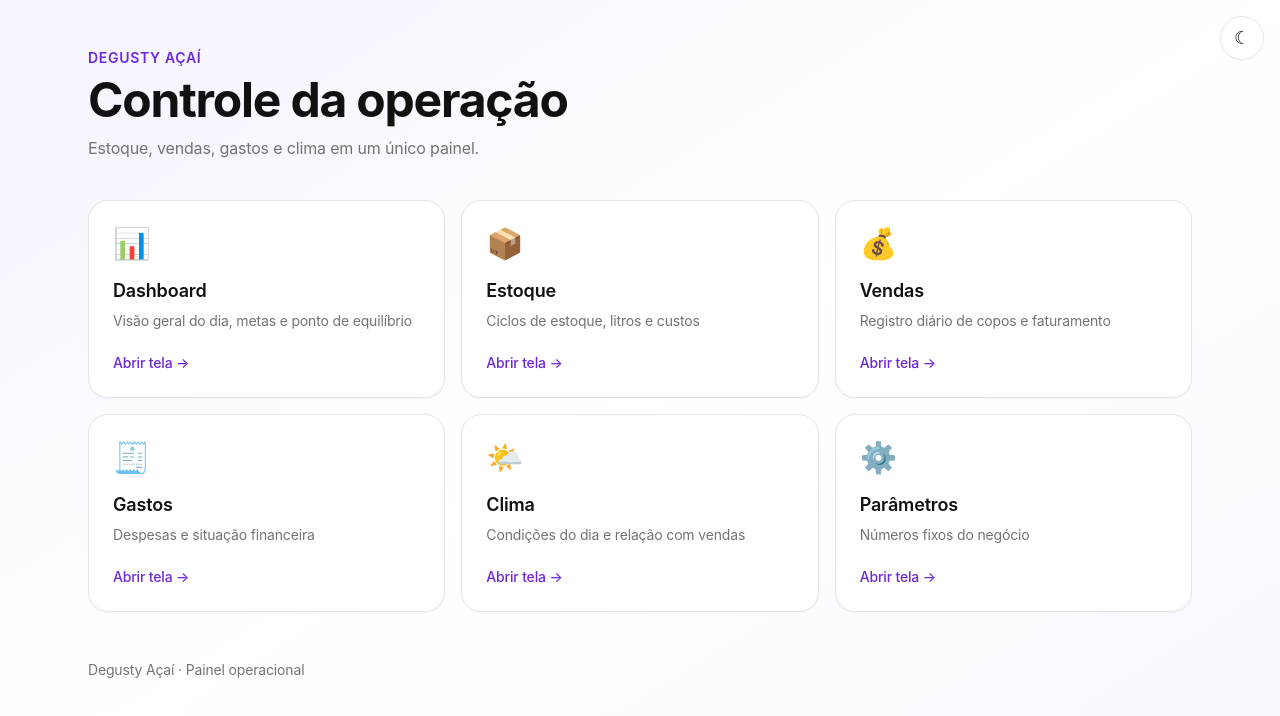
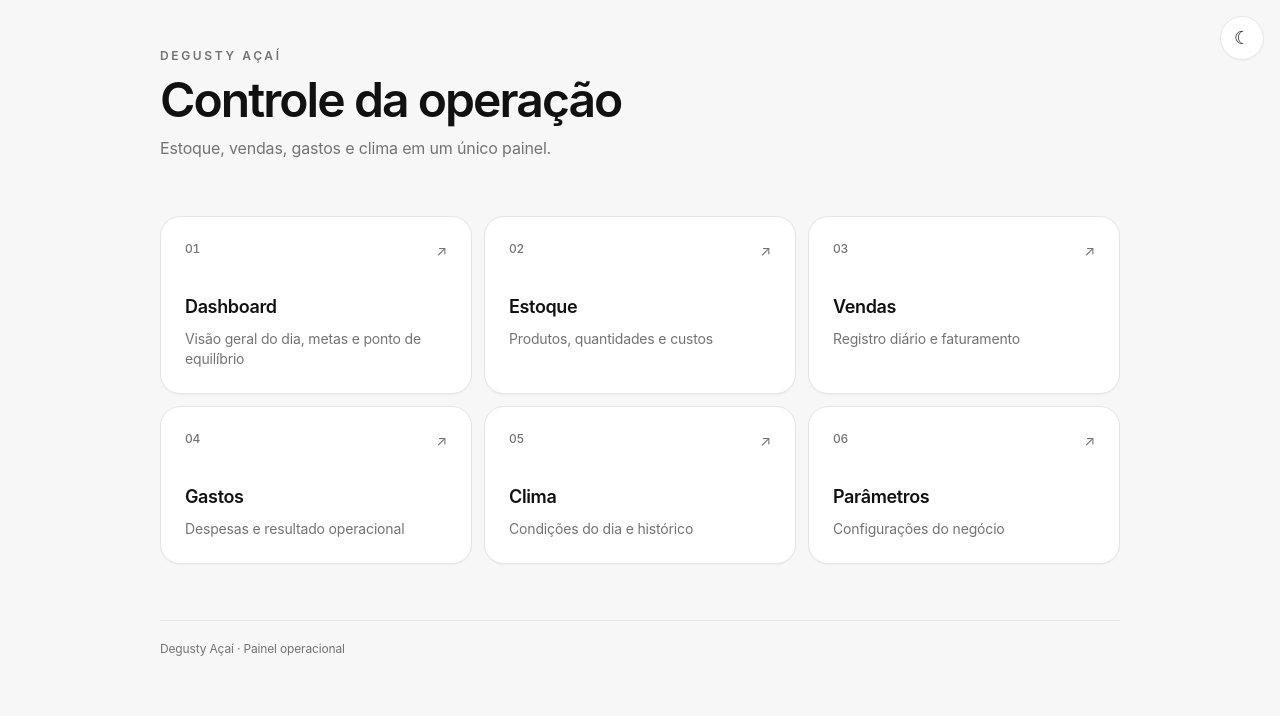
Before and after one commit to Foxkvjx/degustyacaii, a Next.js app: page / in a window 1280 px wide. Shown: the top 716 px of the page. Built offline with nearby package versions, Linux system fonts and the light colour scheme.

Commit message:
style: redesign Degusty home in monochrome system

```diff
--- a/app/page.tsx
+++ b/app/page.tsx
@@ -2,34 +2,46 @@ import Link from "next/link";
 import MobileNav from "./components/MobileNav";
 
 const screens = [
-  ["/dashboard", "Dashboard", "Visão geral do dia, metas e ponto de equilíbrio", "📊"],
-  ["/estoque", "Estoque", "Ciclos de estoque, litros e custos", "📦"],
-  ["/vendas", "Vendas", "Registro diário de copos e faturamento", "💰"],
-  ["/gastos", "Gastos", "Despesas e situação financeira", "🧾"],
-  ["/clima", "Clima", "Condições do dia e relação com vendas", "🌤️"],
-  ["/parametros", "Parâmetros", "Números fixos do negócio", "⚙️"],
+  ["/dashboard", "Dashboard", "Visão geral do dia, metas e ponto de equilíbrio", "01"],
+  ["/estoque", "Estoque", "Produtos, quantidades e custos", "02"],
+  ["/vendas", "Vendas", "Registro diário e faturamento", "03"],
+  ["/gastos", "Gastos", "Despesas e resultado operacional", "04"],
+  ["/clima", "Clima", "Condições do dia e histórico", "05"],
+  ["/parametros", "Parâmetros", "Configurações do negócio", "06"],
 ];
 
 export default function Home() {
   return (
-    <main className="min-h-screen bg-gradient-to-br from-acai-50 via-white to-purple-50 pb-24 sm:pb-0">
-      <div className="mx-auto max-w-6xl px-4 py-8 sm:px-6 sm:py-12">
-        <header className="mb-8 sm:mb-10">
-          <p className="text-sm font-semibold uppercase tracking-wider text-acai-700">Degusty Açaí</p>
-          <h1 className="mt-2 text-3xl font-bold tracking-tight text-slate-900 sm:text-5xl">Controle da operação</h1>
-          <p className="mt-3 max-w-2xl text-sm leading-6 text-slate-600 sm:text-base">Estoque, vendas, gastos e clima em um único painel.</p>
+    <main className="min-h-screen bg-slate-50 pb-24 sm:pb-0">
+      <div className="mx-auto max-w-5xl px-5 py-8 sm:px-8 sm:py-12">
+        <header className="mb-10 sm:mb-14">
+          <div className="flex items-center justify-between gap-4">
+            <div>
+              <p className="text-xs font-semibold uppercase tracking-[0.22em] text-slate-500">Degusty Açaí</p>
+              <h1 className="mt-3 text-3xl font-semibold tracking-[-0.04em] text-slate-900 sm:text-5xl">Controle da operação</h1>
+              <p className="mt-3 max-w-xl text-sm leading-6 text-slate-500 sm:text-base">Estoque, vendas, gastos e clima em um único painel.</p>
+            </div>
+          </div>
         </header>
-        <div className="grid grid-cols-2 gap-3 sm:grid-cols-2 sm:gap-4 lg:grid-cols-3">
-          {screens.map(([href, title, description, emoji]) => (
-            <Link key={href} href={href} className="group rounded-2xl border border-slate-200 bg-white p-4 shadow-sm transition active:scale-[0.98] sm:p-6 sm:hover:-translate-y-0.5 sm:hover:border-acai-300 sm:hover:shadow-md">
-              <div className="text-2xl sm:text-3xl">{emoji}</div>
-              <h2 className="mt-3 text-base font-semibold text-slate-900 sm:mt-4 sm:text-lg">{title}</h2>
-              <p className="mt-1 text-xs leading-5 text-slate-500 sm:text-sm sm:leading-6">{description}</p>
-              <span className="mt-4 block text-xs font-medium text-acai-700 sm:mt-5 sm:text-sm">Abrir tela →</span>
+
+        <section className="grid grid-cols-1 gap-3 sm:grid-cols-2 lg:grid-cols-3">
+          {screens.map(([href, title, description, number]) => (
+            <Link
+              key={href}
+              href={href}
+              className="group rounded-2xl border border-slate-200 bg-white p-5 shadow-sm transition duration-200 active:scale-[0.99] sm:p-6 sm:hover:-translate-y-0.5 sm:hover:shadow-md"
+            >
+              <div className="flex items-start justify-between gap-4">
+                <span className="text-xs font-medium tabular-nums text-slate-400">{number}</span>
+                <span className="text-sm text-slate-400 transition-transform group-hover:translate-x-0.5">↗</span>
+              </div>
+              <h2 className="mt-8 text-lg font-semibold tracking-[-0.02em] text-slate-900">{title}</h2>
+              <p className="mt-2 text-sm leading-5 text-slate-500">{description}</p>
             </Link>
           ))}
-        </div>
-        <footer className="mt-8 text-xs text-slate-400 sm:mt-12 sm:text-sm">Degusty Açaí · Painel operacional</footer>
+        </section>
+
+        <footer className="mt-10 border-t border-slate-200 pt-5 text-xs text-slate-400 sm:mt-14">Degusty Açaí · Painel operacional</footer>
       </div>
       <MobileNav />
     </main>
```
